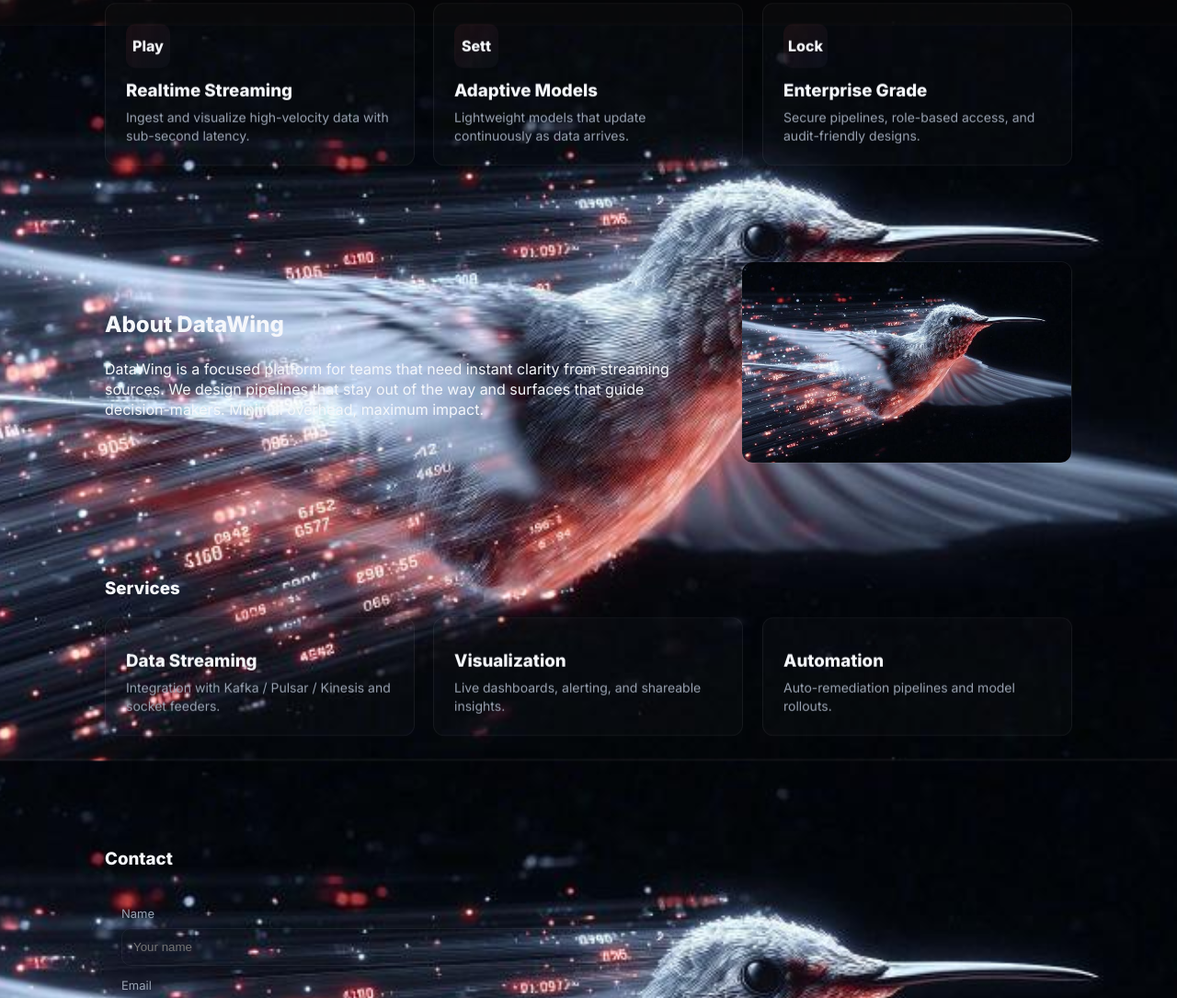
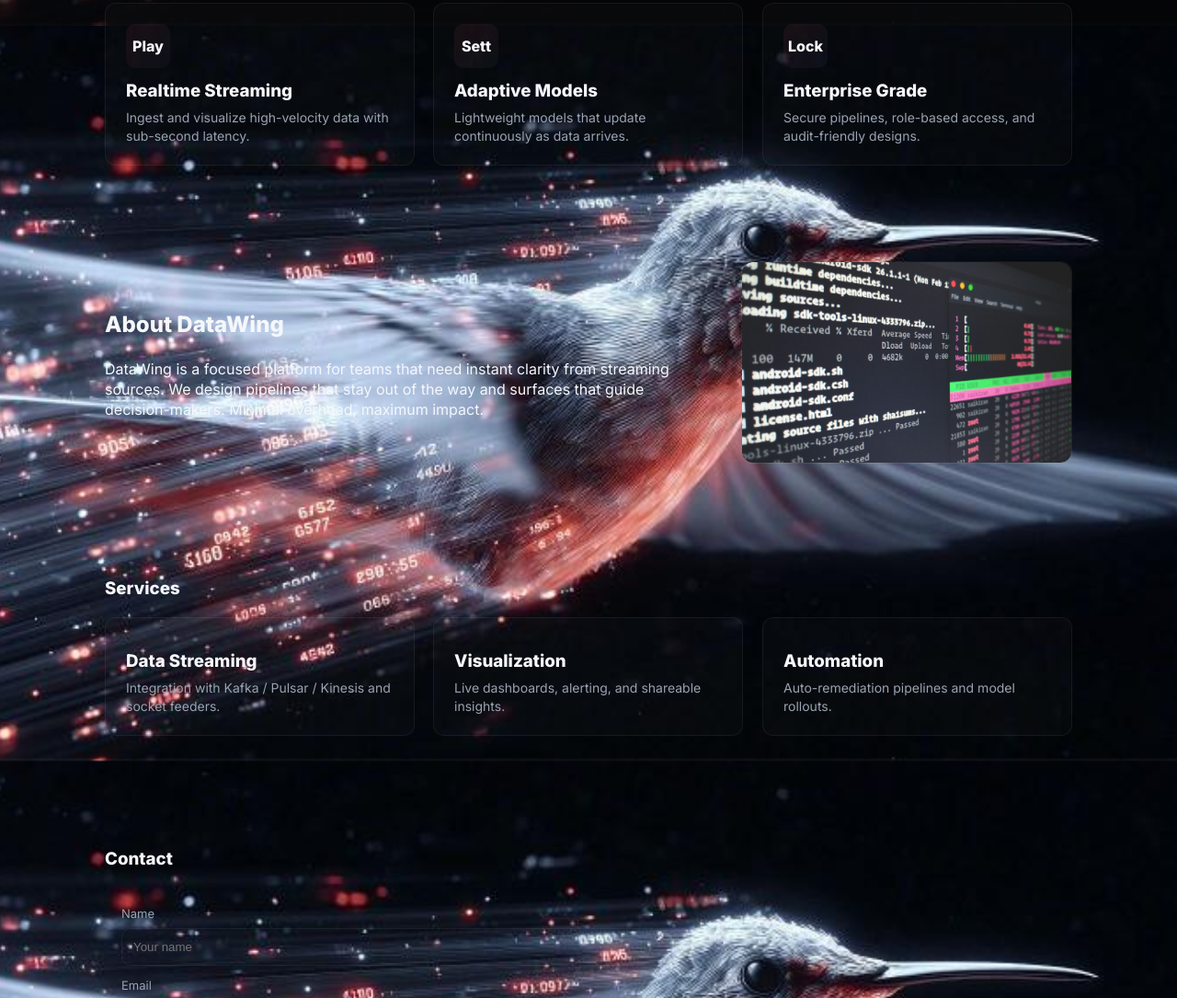
Before and after one commit to 01Chai/dataWing, a plain HTML site: page index.html in a window 1280 px wide. Shown: the part 773-1858 px from the top of the page at 92% size. Drawn offline with Linux system fonts and the light colour scheme.

Commit message:
Update index.html

```diff
--- a/index.html
+++ b/index.html
@@ -84,7 +84,7 @@
         <p>DataWing is a focused platform for teams that need instant clarity from streaming sources. We design pipelines that stay out of the way and surfaces that guide decision-makers. Minimal overhead, maximum impact.</p>
       </div>
       <div class="visual reveal">
-        <img src="images/hero_bg.jpg" alt="DataWing dashboard" style="width:100%;height:100%;object-fit:cover;border-radius:12px;">
+        <img src="images/about-im.jpg" alt="DataWing dashboard" style="width:100%;height:100%;object-fit:cover;border-radius:12px;">
       </div>
     </section>
 
```
